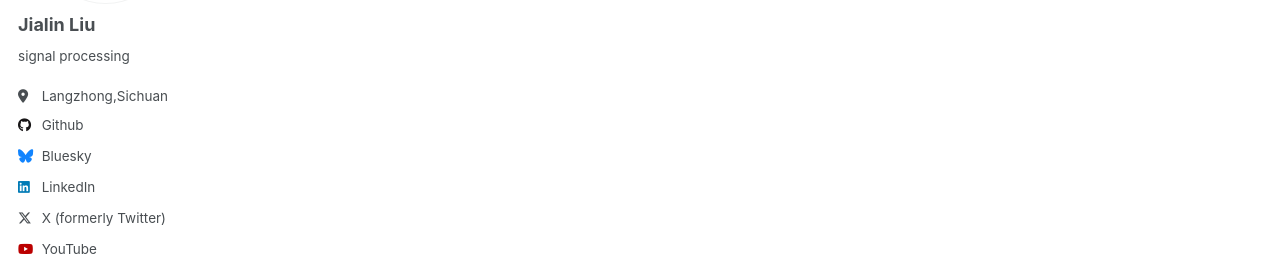
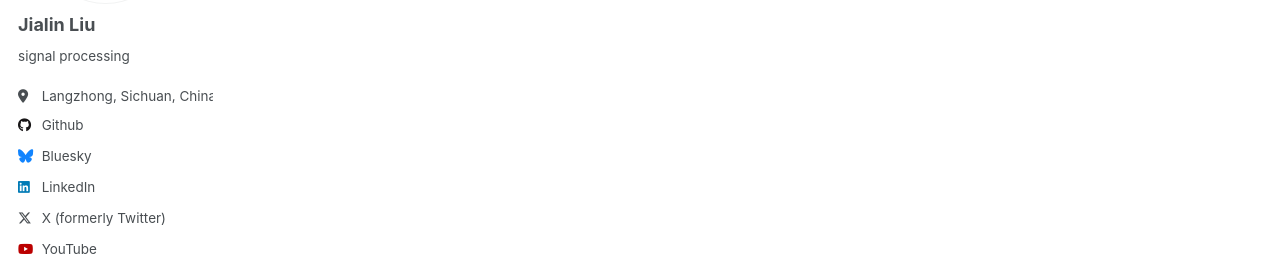
Before and after one commit to jialinliu0817/jialinliu0817.github.io, a Jekyll site: the page built from _pages/about.md, in a window 1280 px wide. Shown: the part 331-611 px from the top of the page. Built offline with Jekyll 4.4.1, drawn with Linux system fonts in a browser that asks for light colours.

Commit message:
Update _config.yml

```diff
--- a/_config.yml
+++ b/_config.yml
@@ -12,7 +12,7 @@ title                    : "Jialin Liu"
 title_separator          : "-"
 name                     : &name "Jialin Liu"
 description              : &description "personal description"
-url                      : https://jialinliu0817.github.io # the base hostname & protocol for your site e.g. "https://mmistakes.github.io"
+url                      : https://jialinliu0817.github.io # the base hostname & protocol for your site
 baseurl                  : "" # the subpath of your site, e.g. "/blog"
 repository               : "jialinliu0817/jialinliu0817.github.io"
 
@@ -25,7 +25,7 @@ author:
   name             : "Jialin Liu"
   pronouns         : # example: "she/her"
   bio              : "signal processing"
-  location         : "Langzhong,Sichuan"
+  location         : "Langzhong, Sichuan, China"
   #employer         : " "
   uri              : # URL
   #email            : "none@example.org"
```
